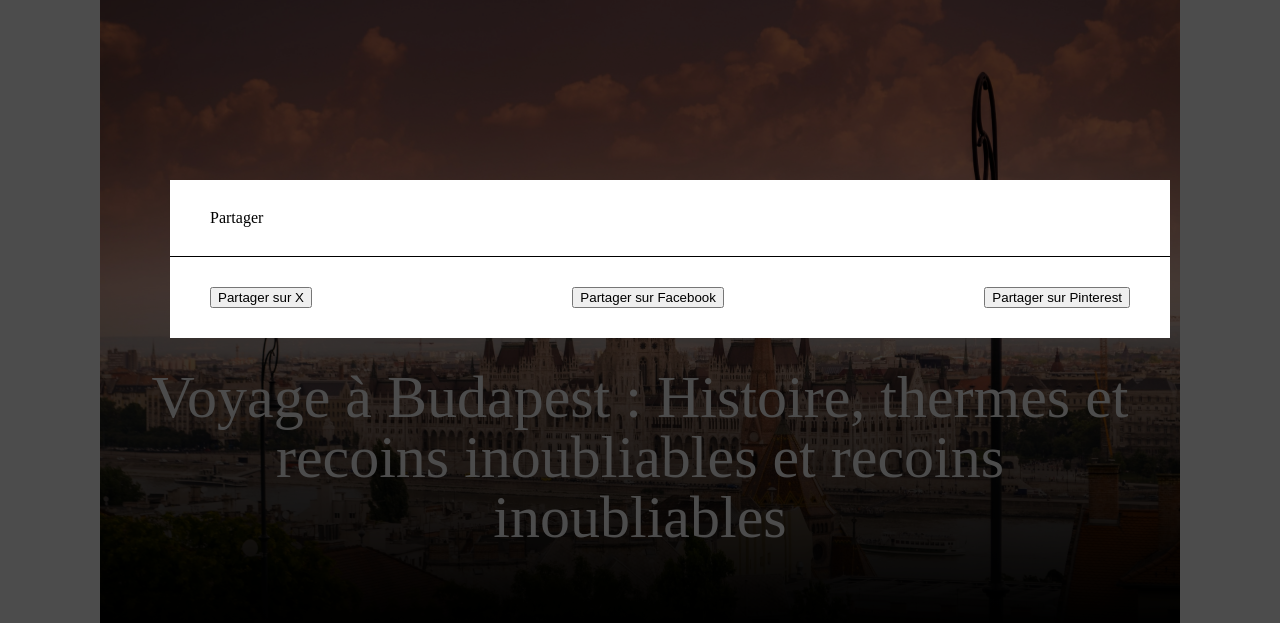
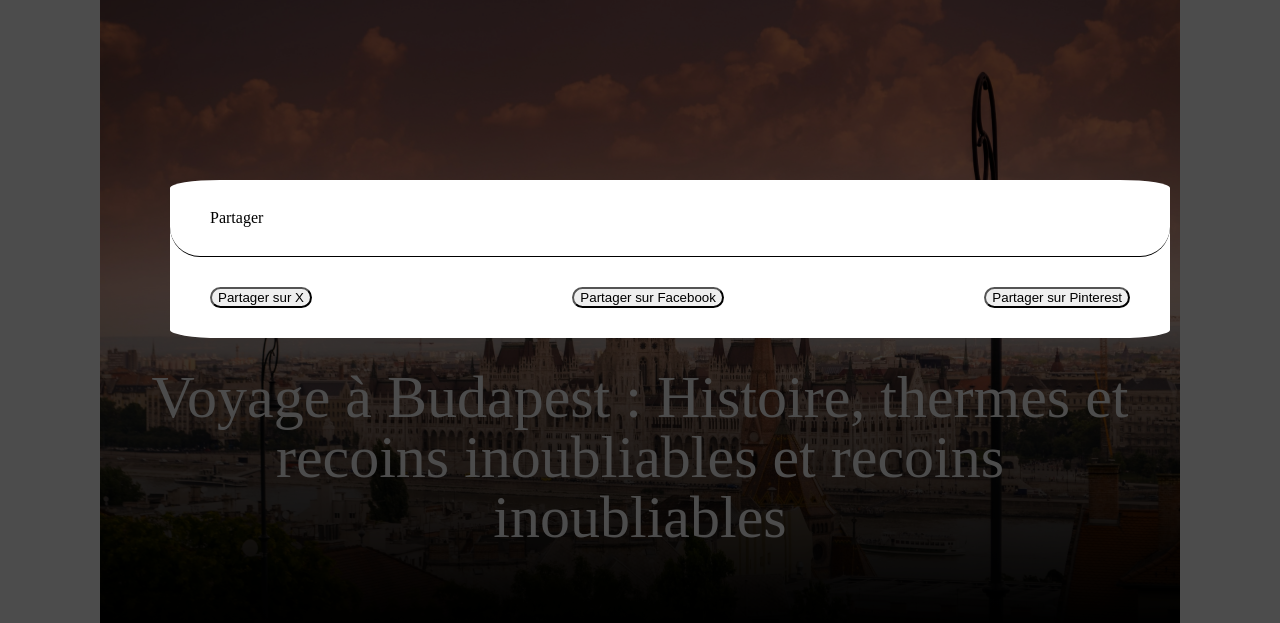
Before and after one commit to jefflearning40/voyages, a plain HTML site: page contact.html in a window 1280 px wide. Shown: the part 141-764 px from the top of the page. Drawn offline with Linux system fonts and the light colour scheme.

Commit message:
suite sharebutton

```diff
--- a/contact.html
+++ b/contact.html
@@ -14,9 +14,9 @@
         <div class="share-content">
             <div class="share-content-header">Partager</div>
             <div class="share-content-body">
-                <button>Partager sur X</button>
-                <button>Partager sur Facebook</button>
-                <button>Partager sur Pinterest</button>
+                <button class="rounded">Partager sur X</button>
+                <button class="rounded">Partager sur Facebook</button>
+                <button class="rounded">Partager sur Pinterest</button>
 
             </div>
         </div>
--- a/css/components/share.css
+++ b/css/components/share.css
@@ -25,6 +25,7 @@
     transform: translate(-50%, -50%);
     margin-left: 30px;
     margin-right: 30px;
+    border-radius: 5%;
 
 
 }
@@ -36,10 +37,15 @@
     flex-direction: row;
     justify-content: space-between;
     gap:10px;
+    border-radius: 30px;
 
 }
 
 
 .share-content-header {
-    border-bottom: 1px solid #000
+    border-bottom: 1px solid #000000
+
 }
+.rounded{
+    border-radius: 25px;
+}
```
